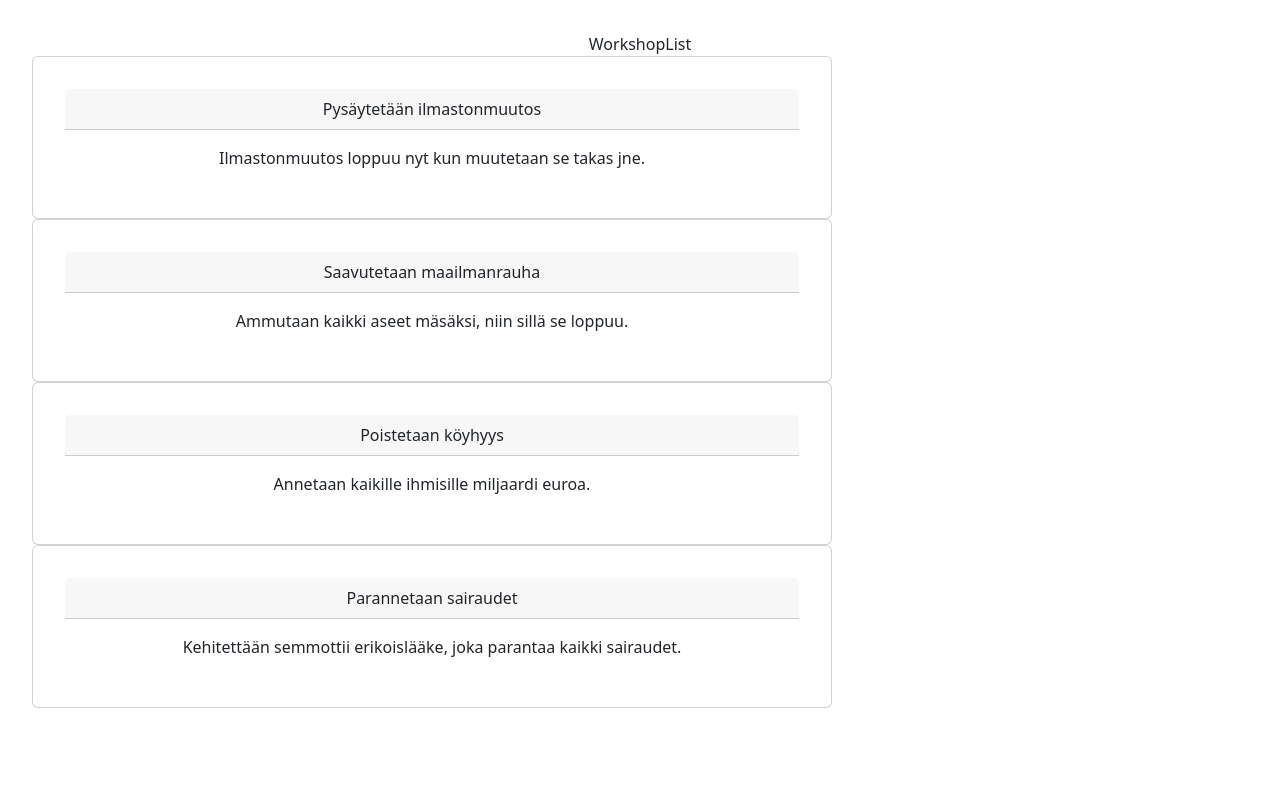
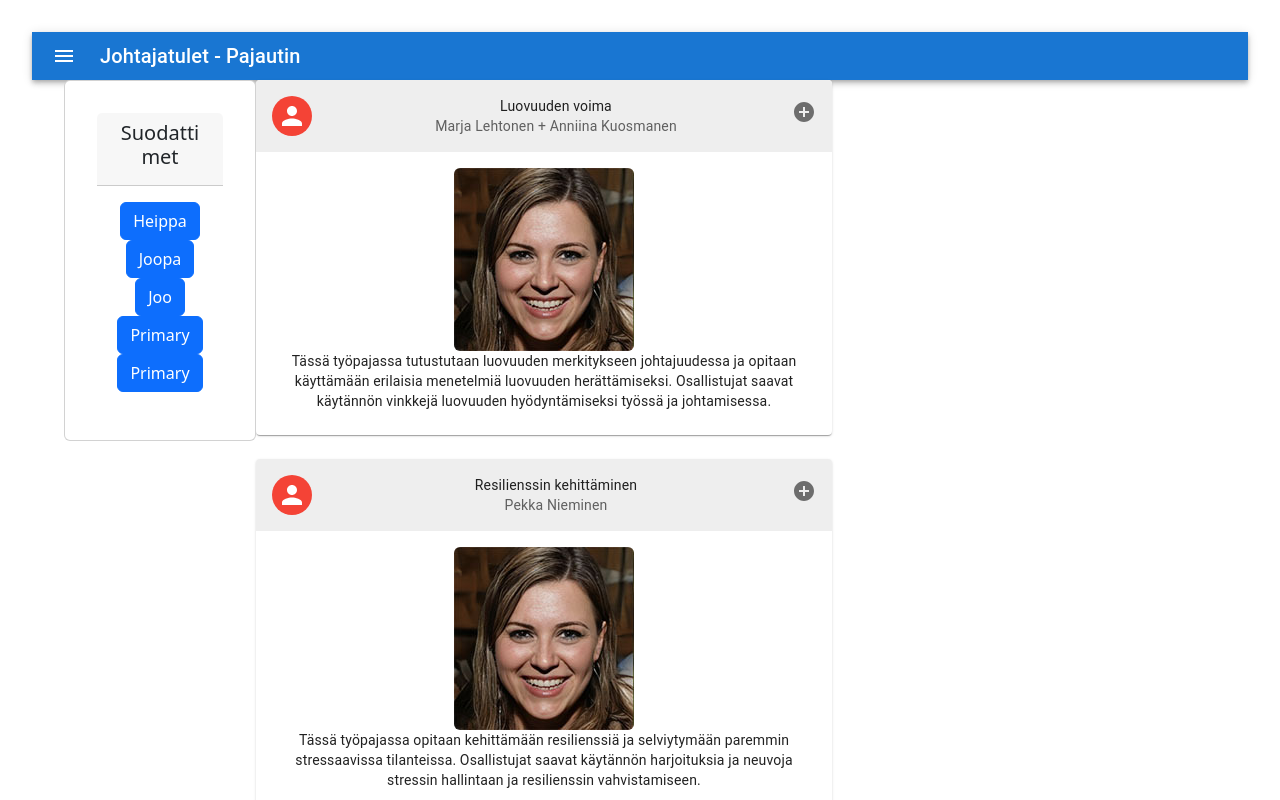
Before and after one commit to arttutanner/pajautin-fe, a React (Vite) app in the folder pajautin-fe/: page / in a window 1280 px wide. Shown: the top 800 px of the page. Built offline with nearby package versions, Linux system fonts and the light colour scheme.

Commit message:
Some things almost work

```diff
--- a/pajautin-fe/index.html
+++ b/pajautin-fe/index.html
@@ -4,7 +4,7 @@
     <meta charset="UTF-8" />
     <link rel="icon" type="image/svg+xml" href="/vite.svg" />
     <meta name="viewport" content="width=device-width, initial-scale=1.0" />
-    <title>Vite + React + TS</title>
+    <title>Pajautin</title>
   </head>
   <body>
     <div id="root"></div>
--- a/pajautin-fe/package.json
+++ b/pajautin-fe/package.json
@@ -9,7 +9,13 @@
     "preview": "vite preview"
   },
   "dependencies": {
+    "@emotion/react": "^11.10.8",
+    "@emotion/styled": "^11.10.8",
+    "@mui/icons-material": "^5.11.16",
+    "@mui/material": "^5.12.2",
+    "bootstrap": "^5.2.3",
     "react": "^18.2.0",
+    "react-bootstrap": "^2.7.2",
     "react-dom": "^18.2.0"
   },
   "devDependencies": {
--- a/pajautin-fe/src/App.tsx
+++ b/pajautin-fe/src/App.tsx
@@ -3,43 +3,60 @@ import reactLogo from "./assets/react.svg";
 import "./App.css";
 import WorkshopList from "./components/WorkshopList";
 import { Workshop } from "./types/Workshop";
+import Filterbar from "./components/Filterbar";
+
+import { styled } from "@mui/material/styles";
+import Box from "@mui/material/Box";
+import Grid from "@mui/material/Grid";
+import { WorkshopFilter } from "./types/WorkshopFilter";
+import { wsItems } from "./workshopdata";
+import Container from "@mui/material/Container";
+import PajautinAppBar from "./components/PajautinAppBar";
 
 function App() {
-  const [count, setCount] = useState(100);
+  let wsFilter: WorkshopFilter = {
+    freetext: "",
+    levels: [],
+    tags: [],
+    types: [],
+  };
 
-  let wsItems: Workshop[] = [
-    {
-      id: 1,
-      name: "Pysäytetään ilmastonmuutos",
-      description: "Ilmastonmuutos loppuu nyt kun muutetaan se takas jne.",
-      level: 2,
-    },
-    {
-      id: 2,
-      name: "Saavutetaan maailmanrauha",
-      description: "Ammutaan kaikki aseet mäsäksi, niin sillä se loppuu.",
-      level: 1,
-    },
-    {
-      id: 3,
-      name: "Poistetaan köyhyys",
-      description: "Annetaan kaikille ihmisille miljaardi euroa.",
-      level: 3,
-    },
-    {
-      id: 4,
-      name: "Parannetaan sairaudet",
-      description:
-        "Kehitettään semmottii erikoislääke, joka parantaa kaikki sairaudet.",
-      level: 5,
-    },
-  ];
+  const [filters, setFilters] = useState<WorkshopFilter>(wsFilter);
 
   return (
     <div className="App">
-      <WorkshopList items={wsItems} />
+      <PajautinAppBar />
+      <Container maxWidth="lg">
+        <Grid container>
+          <Grid item lg={2}>
+            <Filterbar setFilters={setFilters} />
+          </Grid>
+          <Grid item xs={12} lg={6}>
+            <WorkshopList filter={filters} items={wsItems} />
+          </Grid>
+        </Grid>
+      </Container>
     </div>
   );
 }
 
+function hieno() {
+  console.log("MarjoLiisa");
+}
+
 export default App;
+
+/*
+    <div className="App">
+      <Container>
+        <Row>
+          <Col>
+            <Filterbar setFilters={setFilters} />
+          </Col>
+          <Col xs={12} lg={6}>
+            <WorkshopList filter={filters} items={wsItems} />
+          </Col>
+        </Row>
+      </Container>
+    </div>
+    */
--- /dev/null
+++ b/pajautin-fe/src/components/Filterbar.tsx
@@ -0,0 +1,51 @@
+import React from "react";
+import { Card, Form } from "react-bootstrap";
+import Button from "react-bootstrap/Button";
+
+import { WorkshopFilter } from "../types/WorkshopFilter";
+
+interface Props {
+  setFilters: (filter: WorkshopFilter) => void;
+}
+
+let ct: number = 0;
+let filters: WorkshopFilter = {
+  freetext: "",
+  levels: [],
+  tags: [],
+  types: [],
+};
+function Filterbar({ setFilters }: Props) {
+  let setFilter = (name: string, value: string) => {
+    ct++;
+
+    filters.freetext = "freefree" + value + ":" + ct;
+    console.log("Tags len" + filters.tags.length);
+    filters.tags.push(value + ":" + ct);
+    console.log("val:" + value + " ct:" + ct);
+
+    console.log("Filters.freetext:" + filters.freetext);
+    setFilters({ ...filters });
+  };
+
+  return (
+    <Card>
+      <Card.Header>
+        <Card.Title>Suodattimet</Card.Title>
+      </Card.Header>
+      <Card.Body>
+        <Button variant="primary" onClick={() => setFilter("jotain", "heippa")}>
+          Heippa
+        </Button>{" "}
+        <Button variant="primary" onClick={() => setFilter("jotain", "joopa")}>
+          Joopa
+        </Button>{" "}
+        <Button variant="primary">Joo</Button>{" "}
+        <Button variant="primary">Primary</Button>{" "}
+        <Button variant="primary">Primary</Button> <Form.Text id="searchText" />
+      </Card.Body>
+    </Card>
+  );
+}
+
+export default Filterbar;
--- /dev/null
+++ b/pajautin-fe/src/components/PajautinAppBar.tsx
@@ -0,0 +1,23 @@
+import { AppBar, Box, IconButton, Toolbar, Typography } from "@mui/material";
+import MenuIcon from "@mui/icons-material/Menu";
+
+function PajautinAppBar() {
+  return (
+    <AppBar position="static">
+      <Toolbar variant="dense">
+        <IconButton
+          edge="start"
+          color="inherit"
+          aria-label="menu"
+          sx={{ mr: 2 }}
+        >
+          <MenuIcon />
+        </IconButton>
+        <Typography variant="h6" color="inherit" component="div">
+          Johtajatulet - Pajautin
+        </Typography>
+      </Toolbar>
+    </AppBar>
+  );
+}
+export default PajautinAppBar;
--- a/pajautin-fe/src/components/WorkshopItem.tsx
+++ b/pajautin-fe/src/components/WorkshopItem.tsx
@@ -1,14 +1,39 @@
 import React from "react";
 import { Workshop } from "../types/Workshop";
+import Card from "@mui/material/Card";
+import CardHeader from "@mui/material/CardHeader";
+import CardMedia from "@mui/material/CardMedia";
+import CardContent from "@mui/material/CardContent";
+import { Avatar, Typography } from "@mui/material";
+import { red } from "@mui/material/colors";
+import { AddCircle } from "@mui/icons-material";
+import { IconButton } from "@mui/material";
+
 interface Props {
   item: Workshop;
 }
 function WorkshopItem({ item }: Props) {
   return (
-    <div className="card" style={{ width: "50rem" }}>
-      <div className="card-header">{item.name}</div>
-      <div className="card-body">{item.description}</div>
-    </div>
+    <Card>
+      <CardHeader
+        avatar={
+          <Avatar sx={{ bgcolor: red[500] }} aria-label="recipe"></Avatar>
+        }
+        action={
+          <IconButton aria-label="settings">
+            <AddCircle />
+          </IconButton>
+        }
+        title={item.name}
+        subheader={item.author}
+        style={{ backgroundColor: "#eee" }}
+      />
+
+      <CardContent>
+        <img className="rounded float-left" src="ws_image_1.jpg" />
+        <Typography variant="body2">{item.description}</Typography>
+      </CardContent>
+    </Card>
   );
 }
 
--- a/pajautin-fe/src/components/WorkshopList.tsx
+++ b/pajautin-fe/src/components/WorkshopList.tsx
@@ -1,19 +1,22 @@
-import React from "react";
+import React, { useState } from "react";
 import { Workshop } from "../types/Workshop";
 import WorkshopItem from "./WorkshopItem";
+import Stack from "@mui/material/Stack";
+
+import { WorkshopFilter } from "../types/WorkshopFilter";
 
 interface Props {
   items: Workshop[];
+  filter: WorkshopFilter;
 }
 
-function WorkshopList({ items }: Props) {
+function WorkshopList({ items, filter }: Props) {
   return (
-    <>
-      <div>WorkshopList</div>
+    <Stack gap={3}>
       {items.map((item) => (
         <WorkshopItem key={item.id} item={item} />
       ))}
-    </>
+    </Stack>
   );
 }
 
--- a/pajautin-fe/src/types/Workshop.ts
+++ b/pajautin-fe/src/types/Workshop.ts
@@ -3,4 +3,6 @@ export type Workshop = {
     name: string;
     description: string;
     level: number;
+    type: number;
+    author: string;
   };
--- /dev/null
+++ b/pajautin-fe/src/types/WorkshopFilter.ts
@@ -0,0 +1,6 @@
+export type WorkshopFilter = {
+    freetext: string;
+    levels: number[];
+    types: number[];
+    tags: string[];
+  };
--- /dev/null
+++ b/pajautin-fe/src/workshopdata.tsx
@@ -0,0 +1,58 @@
+import { Workshop } from "./types/Workshop";
+
+export const wsItems: Workshop[] = [
+  {
+    id: 1,
+    name: "Luovuuden voima",
+    author: "Marja Lehtonen  +  Anniina Kuosmanen",
+    description:
+      "Tässä työpajassa tutustutaan luovuuden merkitykseen johtajuudessa ja opitaan käyttämään erilaisia menetelmiä luovuuden herättämiseksi. Osallistujat saavat käytännön vinkkejä luovuuden hyödyntämiseksi työssä ja johtamisessa.",
+    level: 2,
+    type: 1,
+  },
+  {
+    id: 2,
+    name: "Resilienssin kehittäminen",
+    author: "Pekka Nieminen",
+    description:
+      "Tässä työpajassa opitaan kehittämään resilienssiä ja selviytymään paremmin stressaavissa tilanteissa. Osallistujat saavat käytännön harjoituksia ja neuvoja stressin hallintaan ja resilienssin vahvistamiseen.",
+    level: 2,
+    type: 1,
+  },
+  {
+    id: 3,
+    name: "Tiimien johtaminen",
+    author: "Minna Laaksonen",
+    description:
+      "Tässä työpajassa käsitellään tiimien johtamisen haasteita ja keinoja tiimin yhteistyön tehostamiseen. Osallistujat oppivat tunnistamaan erilaisia tiimityyppejä ja saavat käytännön työkaluja tiimin dynamiikan parantamiseen.",
+    level: 2,
+    type: 1,
+  },
+  {
+    id: 4,
+    name: "Eettinen johtaminen",
+    author: "Antti Mäkinen",
+    description:
+      "Tässä työpajassa pohditaan eettisen johtamisen merkitystä ja käytännön keinoja eettisen johtajuuden toteuttamiseen. Osallistujat käyvät läpi erilaisia eettisiä kysymyksiä ja harjoittelevat ratkaisemaan niitä.",
+    level: 2,
+    type: 1,
+  },
+  {
+    id: 5,
+    name: "Tunteiden johtaminen",
+    author: "Anna-Maija Virtanen",
+    description:
+      "Tässä työpajassa opitaan tunnistamaan omia tunteita ja keinoja tunteiden hallintaan johtamisessa. Osallistujat saavat käytännön harjoituksia tunteiden tunnistamiseen ja hallintaan.",
+    level: 2,
+    type: 1,
+  },
+  {
+    id: 6,
+    name: "Kommunikoinnin merkitys",
+    author: "Mikko Saari",
+    description:
+      "Tässä työpajassa käsitellään kommunikoinnin merkitystä johtajuudessa ja opitaan keinoja kommunikoinnin tehostamiseksi. Osallistujat saavat käytännön vinkkejä ja harjoituksia parempaan viestintään.",
+    level: 2,
+    type: 1,
+  },
+];
```
Also changed, not shown: pajautin-fe/public/ws_image_1.jpg (added).
